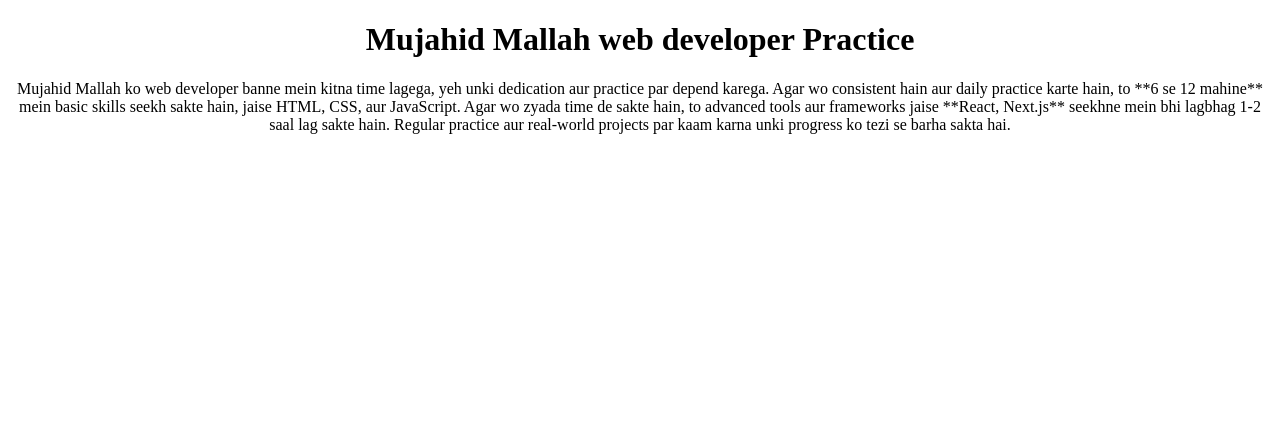
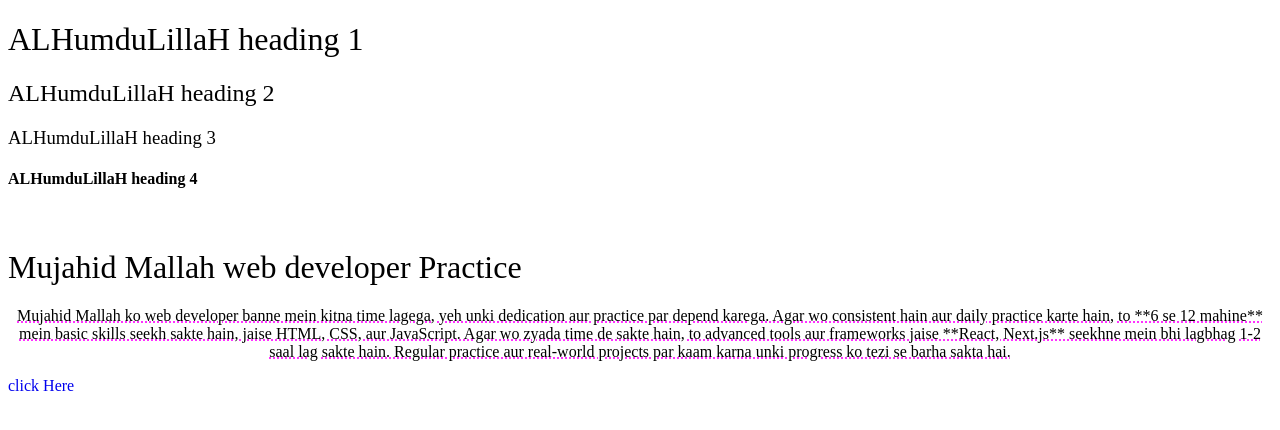
Before and after one commit to Mujahid-Ahmed2025/CSS-Practice, a plain HTML site: page index.html in a window 1280 px wide. Drawn offline with Linux system fonts and the light colour scheme.

Commit message:
font update

```diff
--- a/index.html
+++ b/index.html
@@ -7,8 +7,15 @@
     <link rel="stylesheet" href="style.css">
 </head>
 <body>
+    <h1>ALHumduLillaH heading 1</h1>
+    <h2>ALHumduLillaH heading 2</h2>
+    <h3>ALHumduLillaH heading 3</h3>
+    <h4>ALHumduLillaH heading 4</h4>
+    <br>
     <h1>Mujahid Mallah web developer Practice</h1>
     <p>Mujahid Mallah ko web developer banne mein kitna time lagega, yeh unki dedication aur practice par depend karega. Agar wo consistent hain aur daily practice karte hain, to **6 se 12 mahine** mein basic skills seekh sakte hain, jaise HTML, CSS, aur JavaScript. Agar wo zyada time de sakte hain, to advanced tools aur frameworks jaise **React, Next.js** seekhne mein bhi lagbhag 1-2 saal lag sakte hain. Regular practice aur real-world projects par kaam karna unki progress ko tezi se barha sakta hai.</p>
+
+    <a href="https://openai.com/news/research/">click Here</a>
 </body>
 </html>
 
--- a/style.css
+++ b/style.css
@@ -1,8 +1,22 @@
-h1 {
-    text-align: center;
-}
+
 p {
     text-align:center;
+    text-decoration: fuchsia dotted underline;
+}
+a {
+    text-decoration: none;
+}
+h1 {
+    font-weight: lighter;
+}
+h2 {
+    font-weight: 200;
+}
+h3 {
+    font-weight: 400;
+}
+h4 {
+    font-weight: 600;
 }
 
 
```
